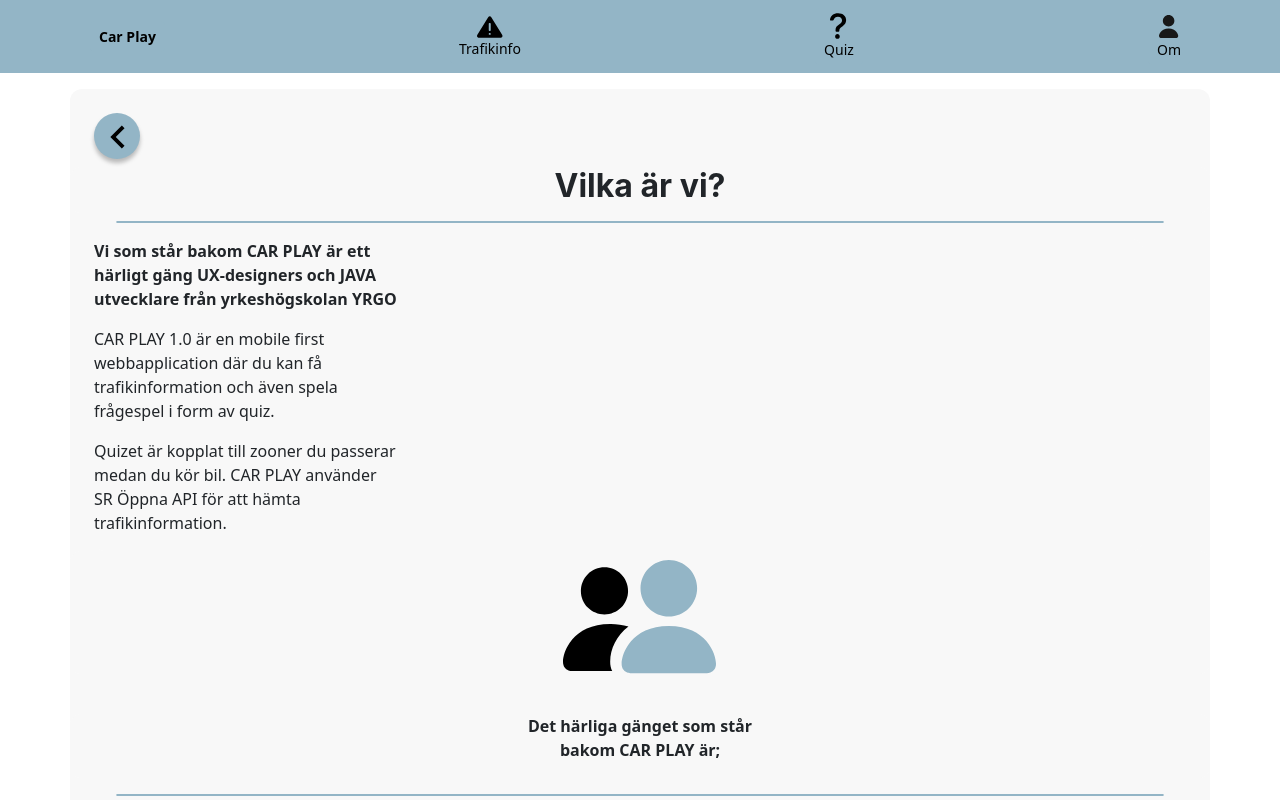
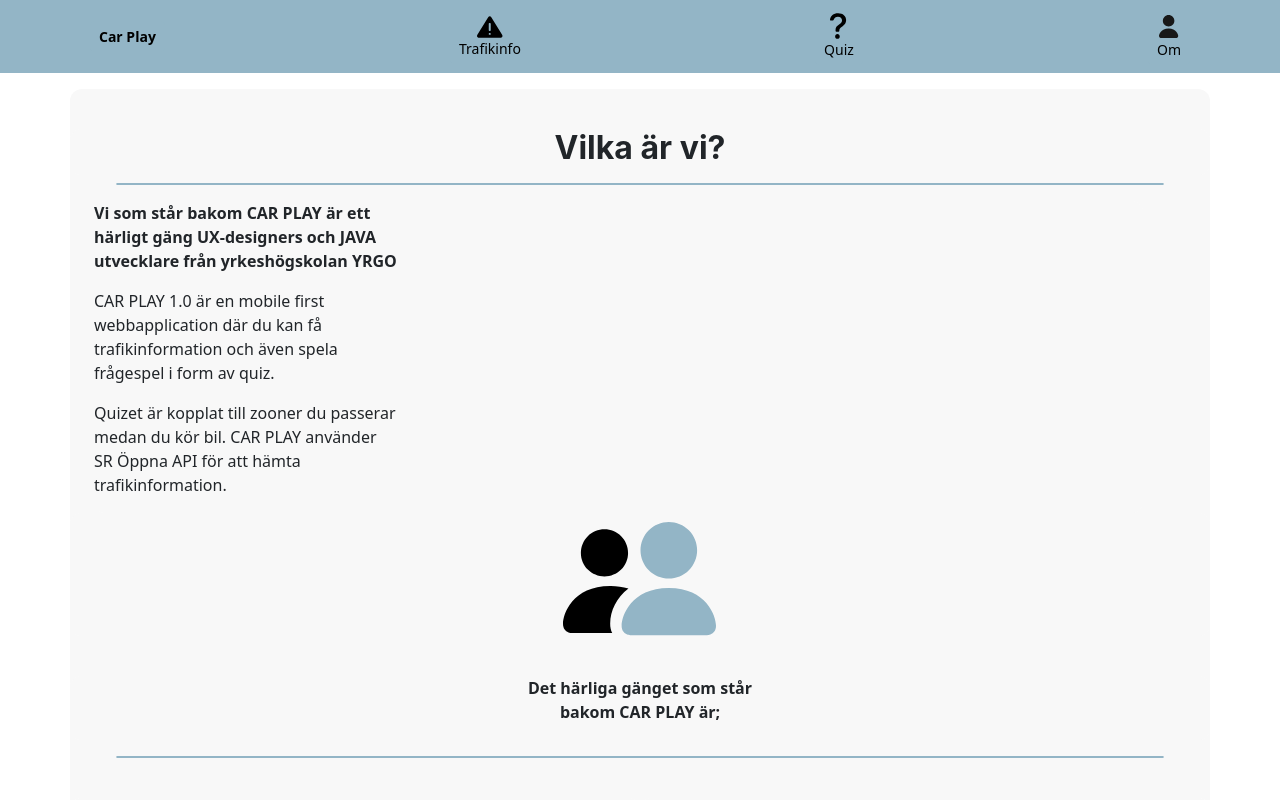
Before and after one commit to Marelw/Traffic, a Vue app: page /aboutview in a window 1280 px wide. Shown: the top 800 px of the page. Built offline with nearby package versions, Linux system fonts and the light colour scheme; what vue-timers would draw is missing.

Commit message:
Removed button from AboutView

```diff
--- a/src/views/AboutView.vue
+++ b/src/views/AboutView.vue
@@ -1,13 +1,5 @@
 <template>
     <div class="container">
-        <button>
-            <svg width="15" height="24" viewBox="0 0 15 24" fill="none" xmlns="http://www.w3.org/2000/svg">
-                <path
-                    d="M14.5356 20.7975L5.75731 12L14.5356 3.2025L11.8331 0.5L0.333143 12L11.8331 23.5L14.5356 20.7975Z"
-                    fill="black"
-                />
-            </svg>
-        </button>
         <div id="header">
             <h2>Vilka är vi?</h2>
         </div>
@@ -101,20 +93,10 @@
     width: 92%;
 }
 
-button {
-    border-radius: 2em;
-    box-shadow: 0em 0.25em 0.25em rgba(0, 0, 0, 0.25);
-    background-color: #93b5c6;
-    border: none;
-    height: 2.875em;
-    margin-left: 1.5em;
-    margin-top: 1.5em;
-    width: 2.875em;
-}
-
 #header {
     left: 0;
     text-align: center;
+    margin-top: 2em;
     top: 0.5em;
     width: 100%;
 }
@@ -188,7 +170,6 @@
 }
 
 @media screen and (min-width: 1400px) {
-    button,
     #bot-para,
     .devider {
         display: none;
```
